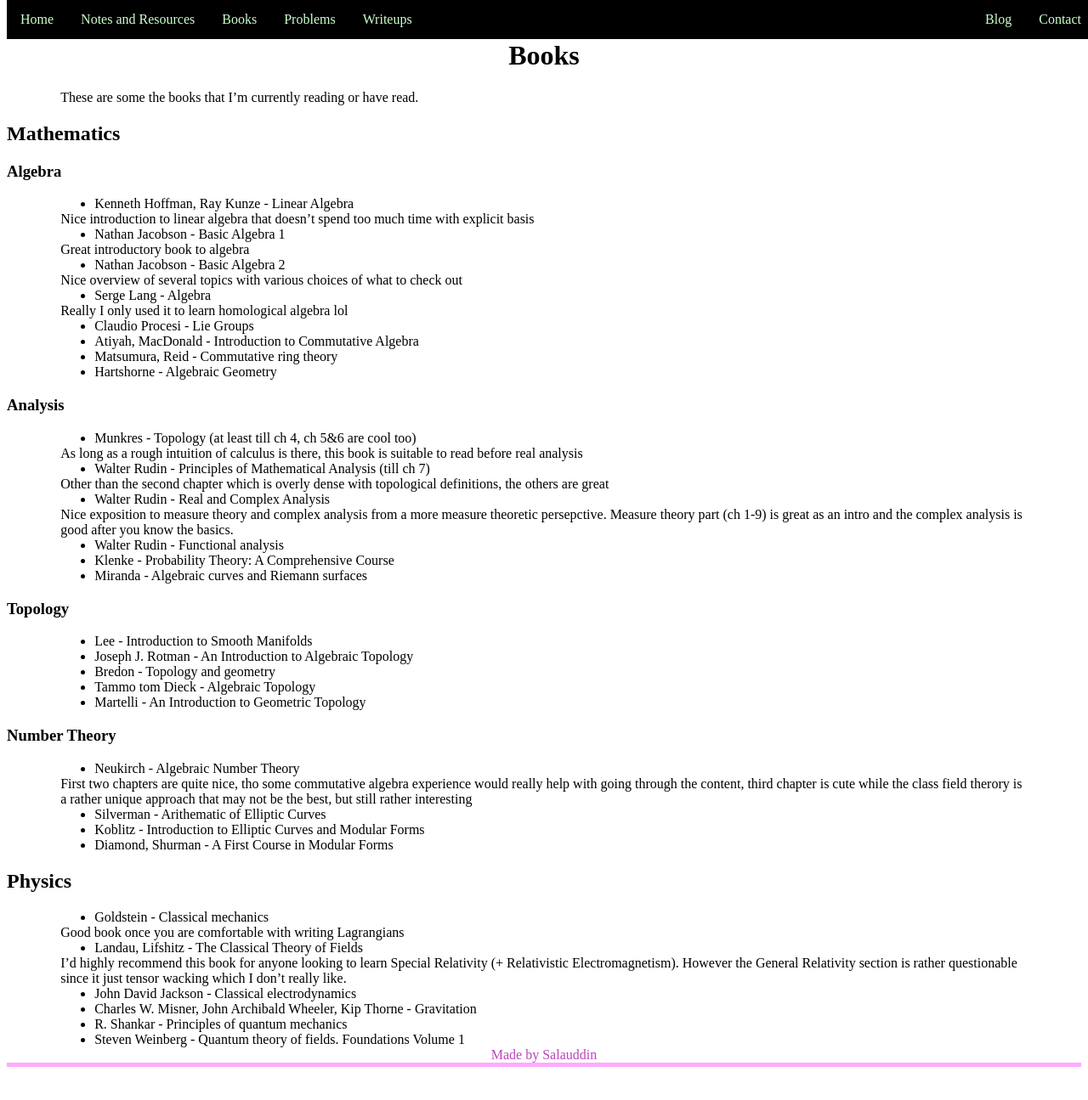
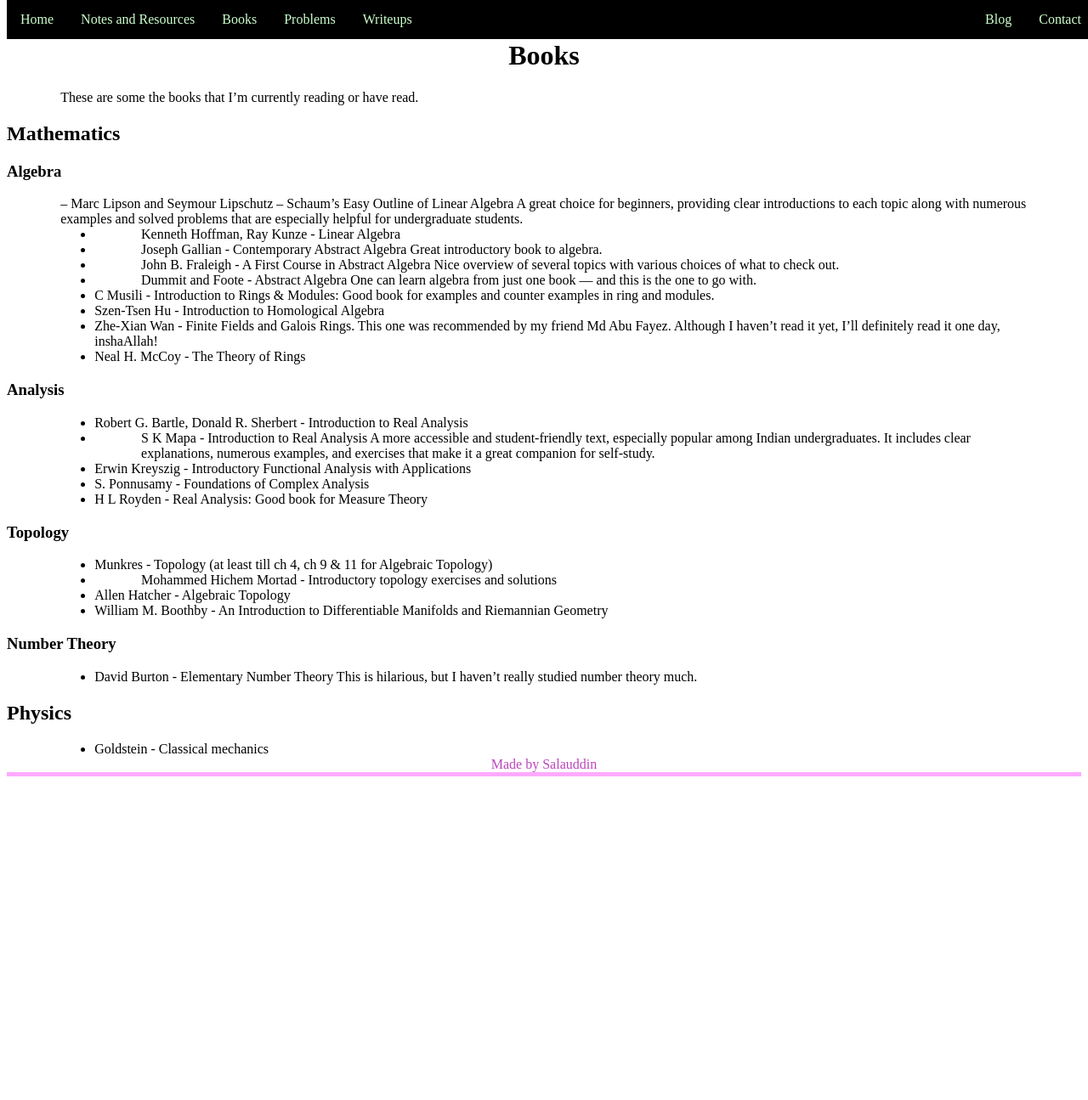
Before and after one commit to skmds99/salauddin.github.io, a Jekyll site: the page built from books.md, in a window 1280 px wide and 1364 px high. Shown: the top 1295 px of the window at 85% size. Built offline with Jekyll 4.4.1, drawn with Linux system fonts in a browser that asks for light colours.

Commit message:
Update books.md

```diff
--- a/books.md
+++ b/books.md
@@ -1,6 +1,6 @@
 ---
 layout: default
-title: Salauddin's Site
+title: My Reading List
 ---
 
 # Books
@@ -11,68 +11,45 @@ These are some the books that I'm currently reading or have read.
 ## Mathematics
 
 ### Algebra
+ – Marc Lipson and Seymour Lipschutz – Schaum's Easy Outline of Linear Algebra
+ A great choice for beginners, providing clear introductions to each topic along with numerous examples and solved problems that are especially helpful for undergraduate students.
  - Kenneth Hoffman, Ray Kunze - Linear Algebra
 
-Nice introduction to linear algebra that doesn't spend too much time with explicit basis
+ - Joseph Gallian - Contemporary Abstract Algebra
+Great introductory book to algebra.
 
- - Nathan Jacobson - Basic Algebra 1
+ - John B. Fraleigh - A First Course in Abstract Algebra
+Nice overview of several topics with various choices of what to check out.
 
-Great introductory book to algebra
+ -  Dummit and Foote - Abstract Algebra
+  One can learn algebra from just one book — and this is the one to go with.
 
- - Nathan Jacobson - Basic Algebra 2
-
-Nice overview of several topics with various choices of what to check out
-
- - Serge Lang - Algebra
-
-Really I only used it to learn homological algebra lol
-
- - Claudio Procesi - Lie Groups
- - Atiyah, MacDonald - Introduction to Commutative Algebra
- - Matsumura, Reid - Commutative ring theory
- - Hartshorne - Algebraic Geometry
+ - C Musili - Introduction to Rings & Modules: Good book for examples and counter examples in ring and modules.
+ - Szen-Tsen Hu - Introduction to Homological Algebra
+ - Zhe-Xian Wan - Finite Fields and Galois Rings. This one was recommended by my friend Md Abu Fayez. Although I haven’t read it yet, I’ll definitely read it one day, inshaAllah!
+ - Neal H. McCoy - The Theory of Rings
 
 ### Analysis
- - Munkres - Topology (at least till ch 4, ch 5&6 are cool too)
+ - Robert G. Bartle, Donald R. Sherbert - Introduction to Real Analysis
+ - S K Mapa - Introduction to Real Analysis
+A more accessible and student-friendly text, especially popular among Indian undergraduates. It includes clear explanations, numerous examples, and exercises that make it a great companion for self-study.
 
-As long as a rough intuition of calculus is there, this book is suitable to read before real analysis
-
- - Walter Rudin - Principles of Mathematical Analysis (till ch 7)
-
-Other than the second chapter which is overly dense with topological definitions, the others are great
-
- - Walter Rudin - Real and Complex Analysis
-
-Nice exposition to measure theory and complex analysis from a more measure theoretic persepctive. Measure theory part (ch 1-9) is great as an intro and the complex analysis is good after you know the basics.
-
- - Walter Rudin - Functional analysis
- - Klenke - Probability Theory: A Comprehensive Course
- - Miranda - Algebraic curves and Riemann surfaces
+ - Erwin Kreyszig - Introductory Functional Analysis with Applications
+ - S. Ponnusamy - Foundations of Complex Analysis
+ - H L Royden - Real Analysis: Good book for Measure Theory
 
 ### Topology
- - Lee - Introduction to Smooth Manifolds
- - Joseph J. Rotman - An Introduction to Algebraic Topology
- - Bredon - Topology and geometry
- - Tammo tom Dieck - Algebraic Topology
- - Martelli - An Introduction to Geometric Topology
+ - Munkres - Topology (at least till ch 4, ch 9 & 11 for Algebraic Topology)
+ - Mohammed Hichem Mortad - Introductory topology exercises and solutions
+
+ - Allen Hatcher - Algebraic Topology
+ - William M. Boothby - An Introduction to Differentiable Manifolds and Riemannian Geometry
 
 ### Number Theory
- - Neukirch - Algebraic Number Theory
+ - David Burton - Elementary Number Theory
+This is hilarious, but I haven’t really studied number theory much.
 
-First two chapters are quite nice, tho some commutative algebra experience would really help with going through the content, third chapter is cute while the class field therory is a rather unique approach that may not be the best, but still rather interesting
- - Silverman - Arithematic of Elliptic Curves
- - Koblitz - Introduction to Elliptic Curves and Modular Forms
- - Diamond, Shurman - A First Course in Modular Forms
 
 ## Physics
 
  - Goldstein - Classical mechanics
-
-Good book once you are comfortable with writing Lagrangians
- - Landau, Lifshitz - The Classical Theory of Fields
-
-I'd highly recommend this book for anyone looking to learn Special Relativity (+ Relativistic Electromagnetism). However the General Relativity section is rather questionable since it just tensor wacking which I don't really like.
- - John David Jackson - Classical electrodynamics
- - Charles W. Misner, John Archibald Wheeler, Kip Thorne - Gravitation
- - R. Shankar - Principles of quantum mechanics
- - Steven Weinberg - Quantum theory of fields. Foundations Volume 1
```
